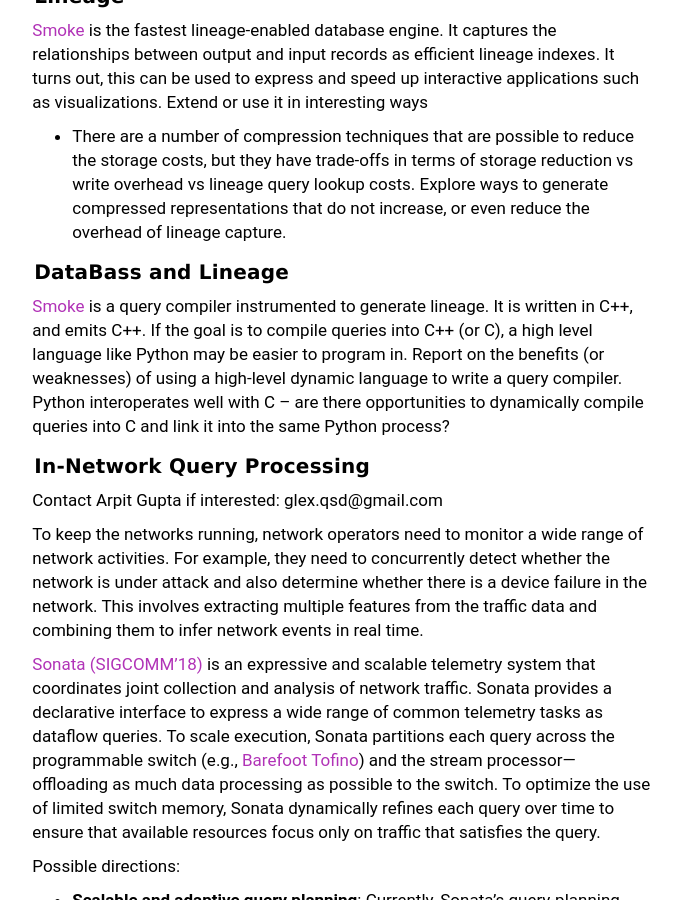
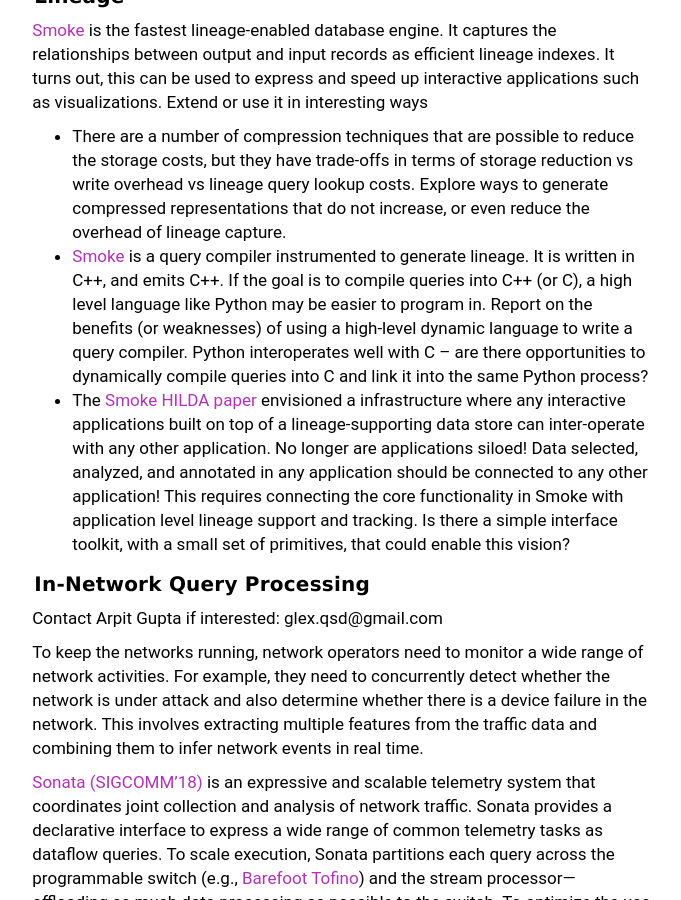
Before and after one commit to wzao1515/w6113.github.io, a Jekyll site: the page built from projects.md, in a window 1280 px wide and 900 px high, scrolled down 3651 px. Shown: the whole window, without its empty margins (292-973 px from the left). Built offline with Jekyll 4.4.1, drawn with Linux system fonts in a browser that asks for light colours.

Commit message:
updated website

```diff
--- a/projects.md
+++ b/projects.md
@@ -114,7 +114,6 @@ The following are examples of possible projects -- they are by no means a comple
 
 #### Deep Neural Inspection
 
-
 [DeepBase](https://medium.com/thewulab/deep-neural-inspection-with-deepbase-de3653257643) is a system to perform deep neural inspection: it extracts hidden unit activations (or other types of behaviors) and computes the statistical relationships with user-specified hypotheses.    However, hypotheses are currently represented as independent vectors/matrices and processed one at a time (essentially).    Since most hypotheses are binary or have a restricted value range, there may be opportunity for bit-level packing and shared processing.
 
 #### Query-based Graph Visualization
@@ -133,11 +132,8 @@ Graphs are fundamentally high dimensional, and generating good graph visualizati
 [Smoke](https://www.dropbox.com/s/6xvg5qkdret60jk/smoke-vldb18-revision.pdf?dl=0) is the fastest lineage-enabled database engine.  It captures the relationships between output and input records as efficient lineage indexes.  It turns out, this can be used to express and speed up interactive applications such as visualizations.  Extend or use it in interesting ways
 
 * There are a number of compression techniques that are possible to reduce the storage costs, but they have trade-offs in terms of storage reduction vs write overhead vs lineage query lookup costs.  Explore ways to generate compressed representations that do not increase, or even reduce the overhead of lineage capture.
-
-#### DataBass and Lineage
-
-[Smoke](https://arxiv.org/abs/1801.07237) is a query compiler instrumented to generate lineage.  It is written in C++, and emits C++.  If the goal is to compile queries into C++ (or C), a high level language like Python may be easier to program in.  Report on the benefits (or weaknesses) of using a high-level dynamic language to write a query compiler.  Python interoperates well with C -- are there opportunities to dynamically compile queries into C and link it into the same Python process?
-
+* [Smoke](https://arxiv.org/abs/1801.07237) is a query compiler instrumented to generate lineage.  It is written in C++, and emits C++.  If the goal is to compile queries into C++ (or C), a high level language like Python may be easier to program in.  Report on the benefits (or weaknesses) of using a high-level dynamic language to write a query compiler.  Python interoperates well with C -- are there opportunities to dynamically compile queries into C and link it into the same Python process?
+* The [Smoke HILDA paper](https://www.dropbox.com/s/fkp5hk1gp4lrg9h/smoke-hilda18.pdf?dl=0) envisioned a infrastructure where any interactive applications built on top of a lineage-supporting data store can inter-operate with any other application.  No longer are applications siloed!  Data selected, analyzed, and annotated in any application should be connected to any other application!  This requires connecting the core functionality in Smoke with application level lineage support and tracking.  Is there a simple interface toolkit, with a small set of primitives, that could enable this vision?
 
 #### In-Network Query Processing
 
```
